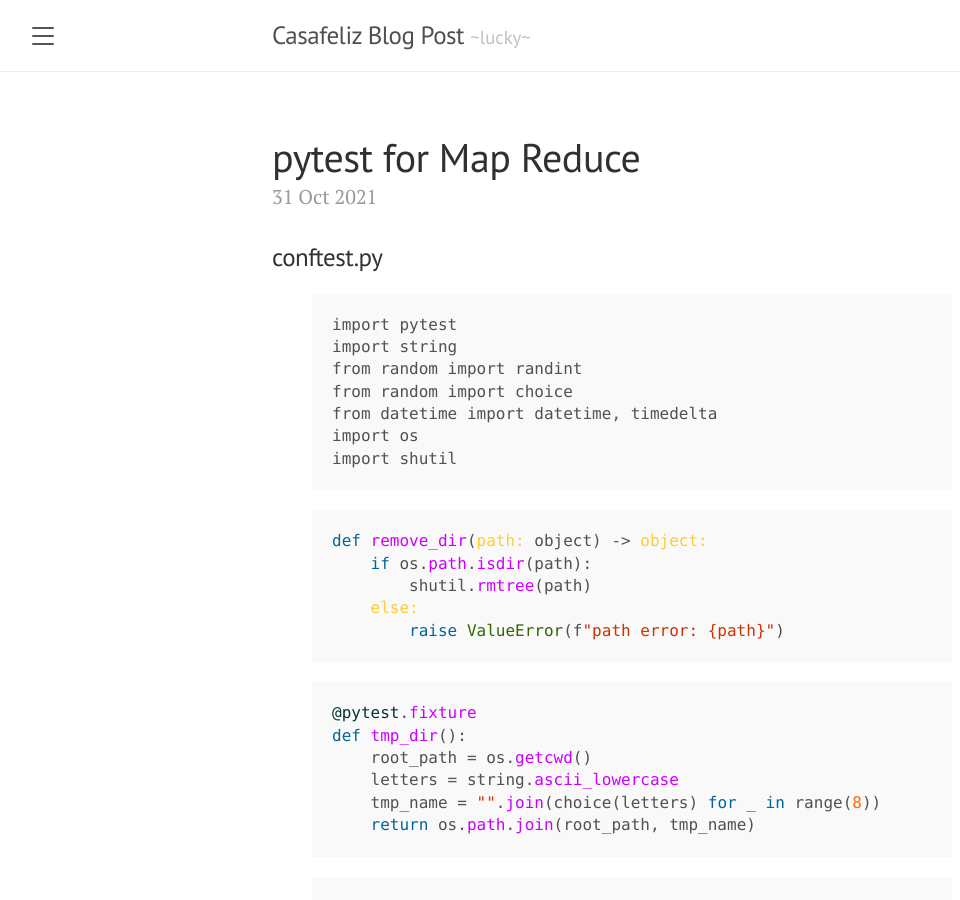
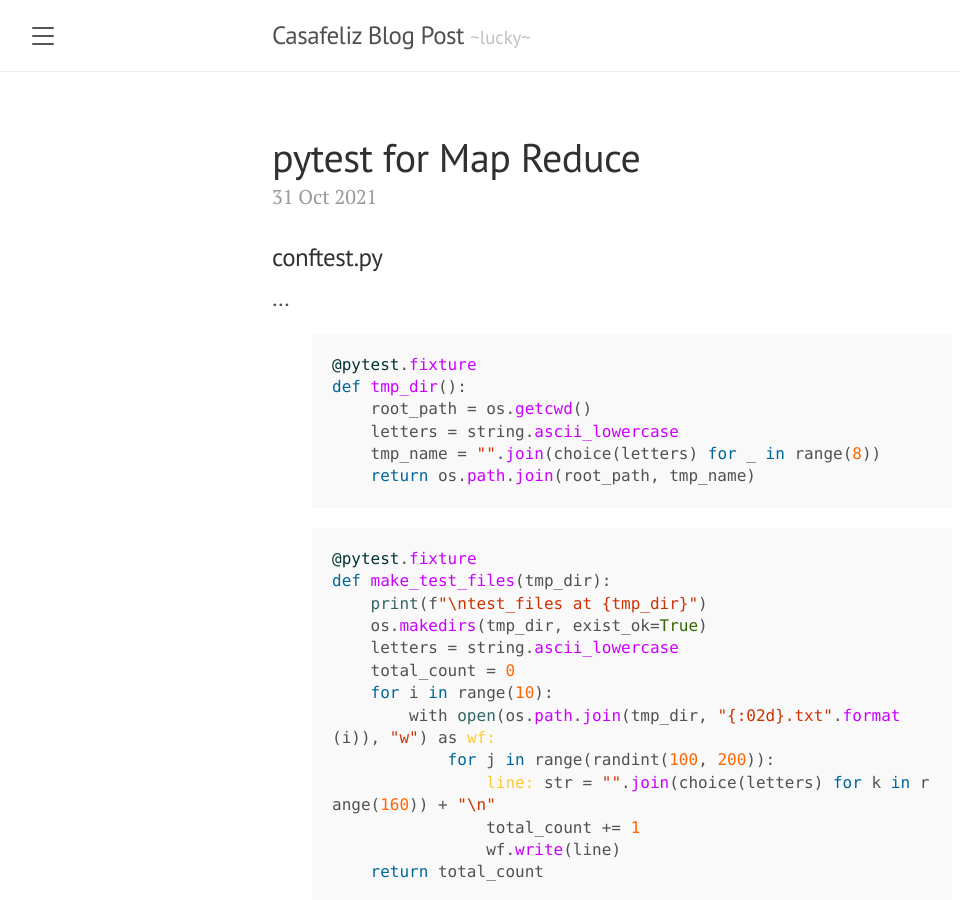
Before and after one commit to casafeliz/casafeliz.github.io, a Jekyll site: the page built from _posts/2021-10-31-pytest-for-map-reduce.md, in a window 1280 px wide and 900 px high. Shown: the whole window, without its empty margins (8-968 px from the left). Built offline with Jekyll 4.4.1, drawn with Linux system fonts in a browser that asks for light colours.

```diff
--- a/_config.yml
+++ b/_config.yml
@@ -8,6 +8,7 @@ url: 'https://casafeliz.github.io'
 github_username: casafeliz
 paginate: 5
 permalink: pretty
+excerpt_separator: <!--more-->
 
 # about / contact
 author:
--- a/_posts/2021-10-31-pytest-for-map-reduce.md
+++ b/_posts/2021-10-31-pytest-for-map-reduce.md
@@ -11,22 +11,7 @@ layout: post
 ---
 
 ### conftest.py
-{% highlight ruby %}
-import pytest
-import string
-from random import randint
-from random import choice
-from datetime import datetime, timedelta
-import os
-import shutil
-{% endhighlight %}
-{% highlight ruby %}
-def remove_dir(path: object) -> object:
-    if os.path.isdir(path):
-        shutil.rmtree(path)
-    else:
-        raise ValueError(f"path error: {path}")
-{% endhighlight %}
+...
 {% highlight ruby %}
 @pytest.fixture
 def tmp_dir():
@@ -68,6 +53,7 @@ def elapsed_time():
     elapsed = datetime.now() - start
     print(f"\nruntime={elapsed.total_seconds():.3f}sec")
 {% endhighlight %}
+<!--more-->
 ### test for input data
 {% highlight ruby %}
 import pytest
```
Also changed, not shown: _posts/2021-10-29-my-first-post.md (+1 -0 lines), _posts/2021-10-31-map-reduce.md (+1 -8 lines), _posts/2021-11-03-srp.md (+1 -1 lines), _posts/2021-11-06-factory.md (+15 -11 lines).
